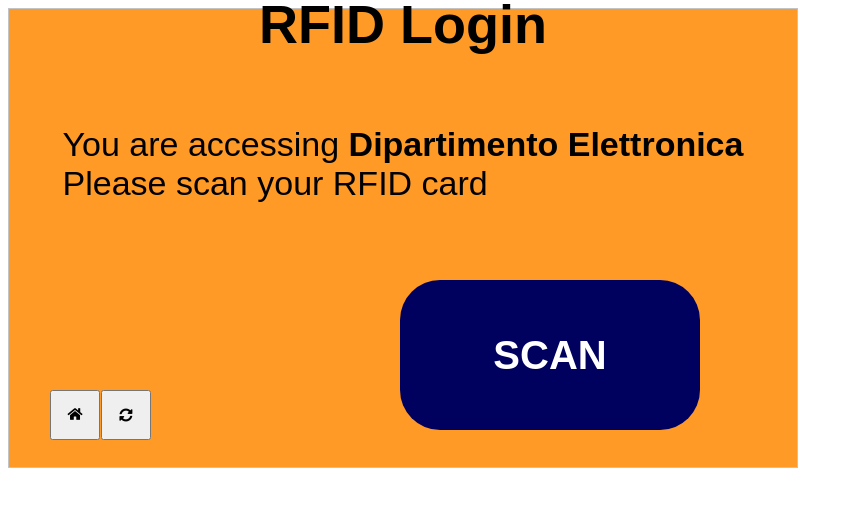
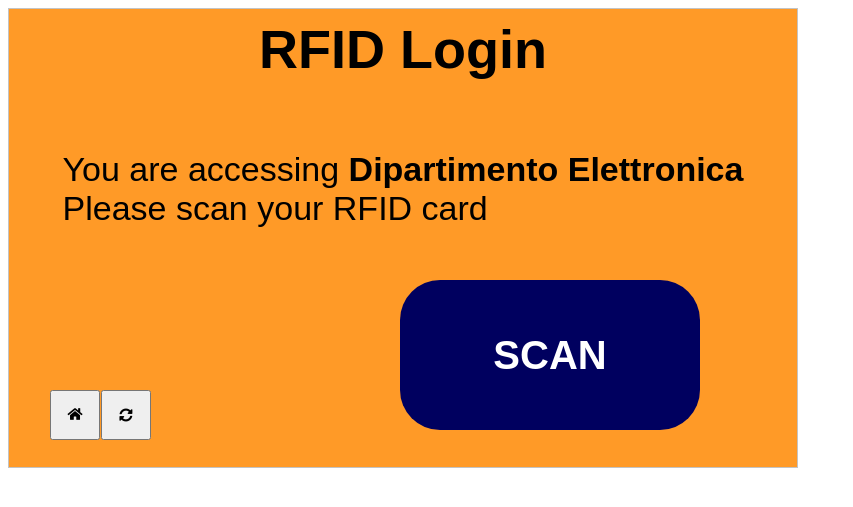
Before and after one commit to simone-torino/Project_PLCS_raspUI, a Flask app: page / in a window 1280 px wide. Shown: the top 507 px of the page, without its empty margins (0-853 px from the left). Run offline with Flask 3, Linux system fonts and the light colour scheme.

Commit message:
read page css

```diff
--- a/templates/Readbadge.html
+++ b/templates/Readbadge.html
@@ -20,7 +20,7 @@
 
     h1 {
         font-size: 54px;
-        margin-top: -130px;
+        margin-top: -80px;
     }
 
     p {
```
